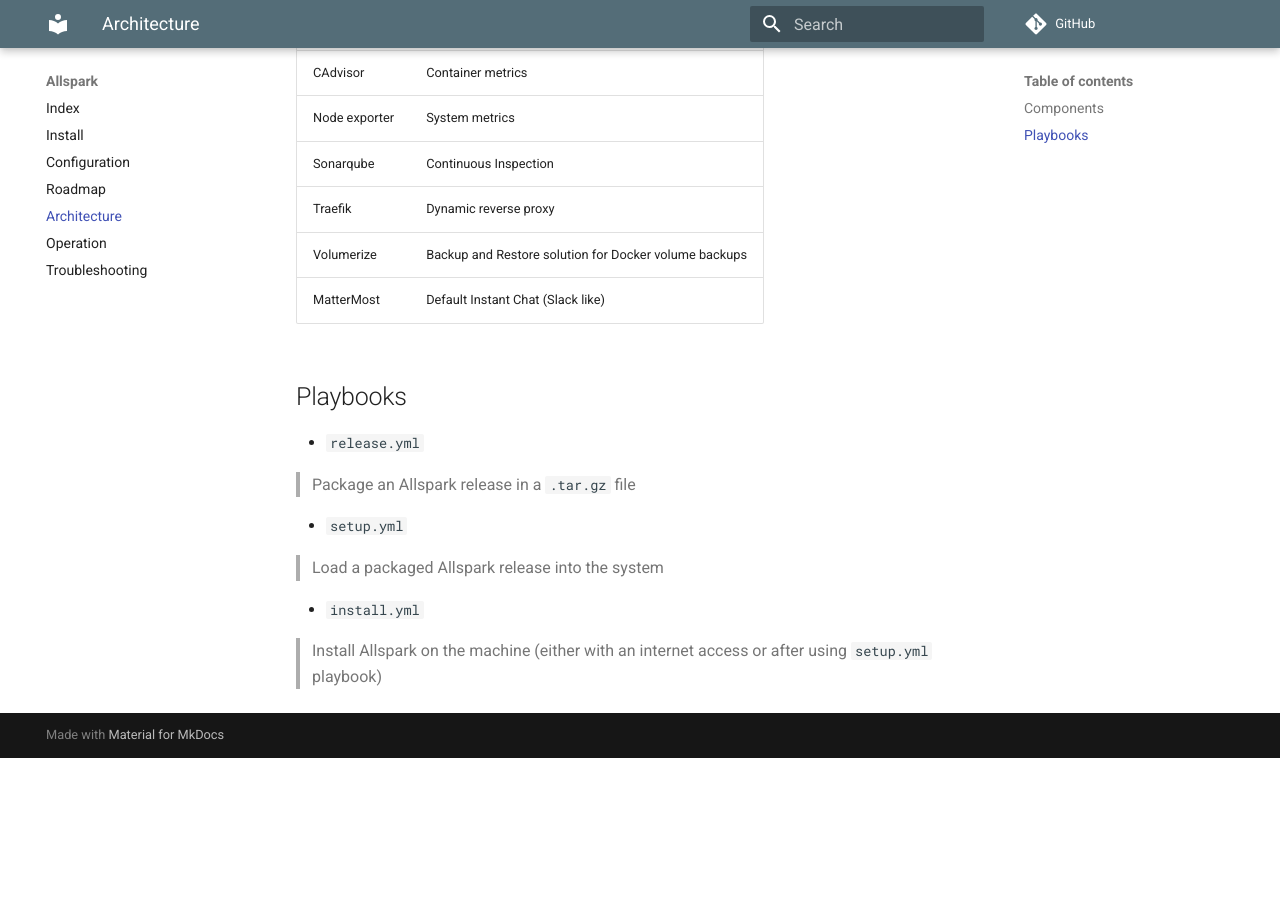
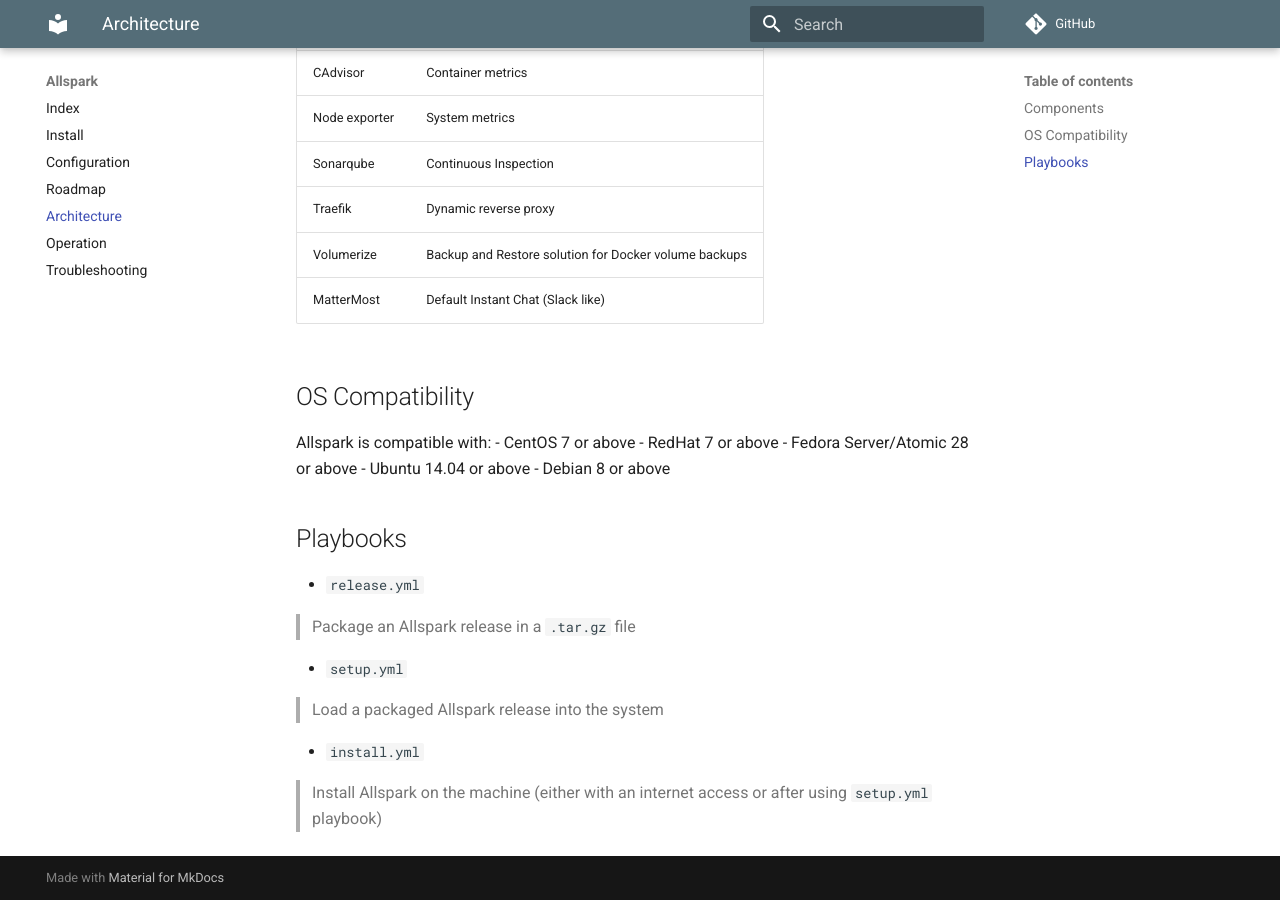
Before and after one commit to actiniumio/allspark, an MkDocs documentation site: the page built from docs/nav/architecture.md, in a window 1280 px wide and 900 px high, scrolled down 590 px. Built offline with MkDocs 1.6.1 and Material for MkDocs 9.7.7, drawn with Linux system fonts in a browser that asks for light colours; comment, search, counter and statistics services are not loaded; before the commit the page ends 1348 px from its top, so only the background shows below that.

Commit message:
Update Architecture Docs

```diff
--- a/docs/nav/architecture.md
+++ b/docs/nav/architecture.md
@@ -20,6 +20,16 @@
 | Volumerize    | Backup and Restore solution for Docker volume backups  |
 | MatterMost    | Default Instant Chat (Slack like)                      |
 
+
+## OS Compatibility
+
+Allspark is compatible with:
+  - CentOS 7 or above
+  - RedHat 7 or above
+  - Fedora Server/Atomic 28 or above
+  - Ubuntu 14.04 or above
+  - Debian 8 or above
+
 ## Playbooks
 - `release.yml`
 
```
